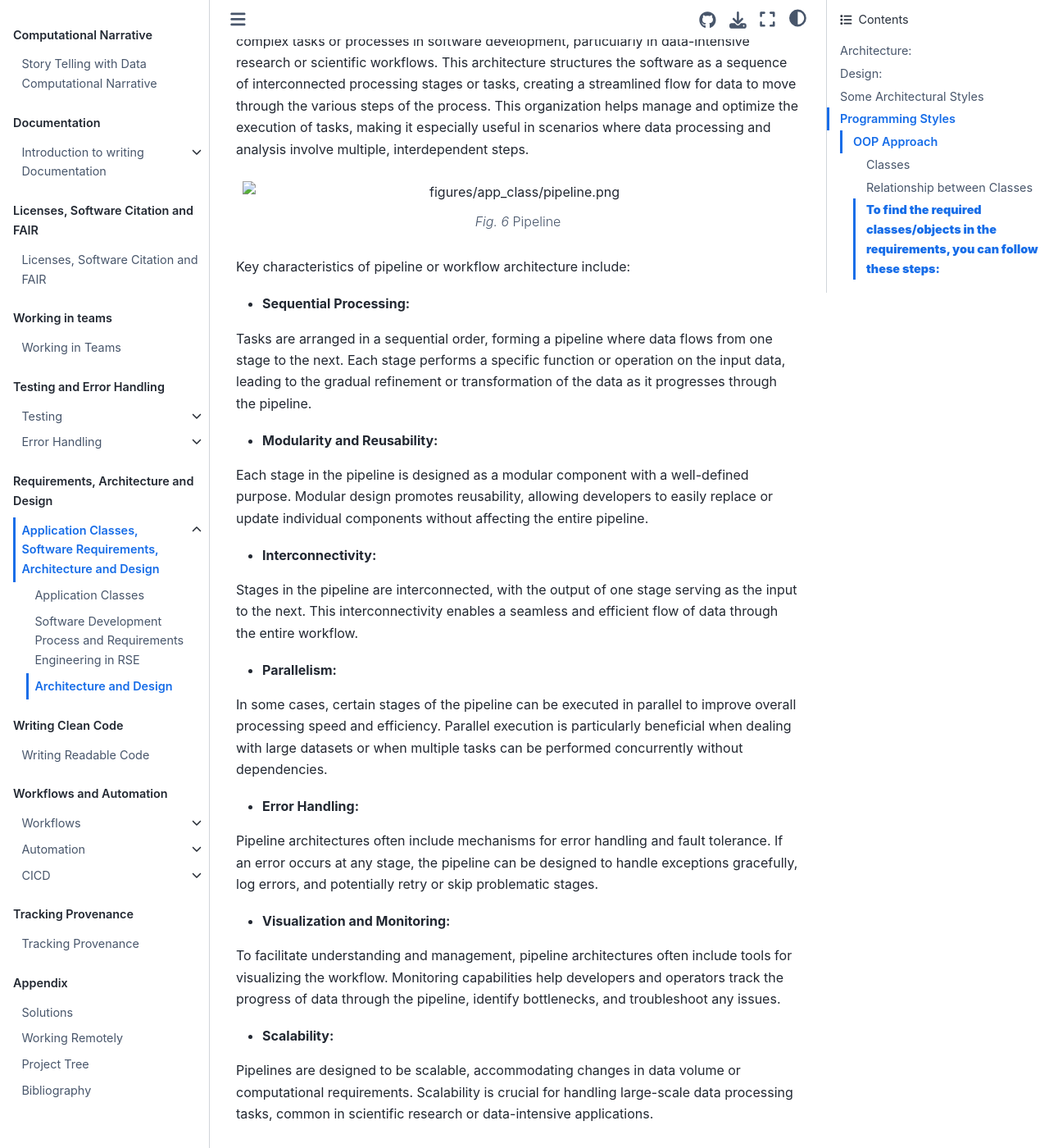
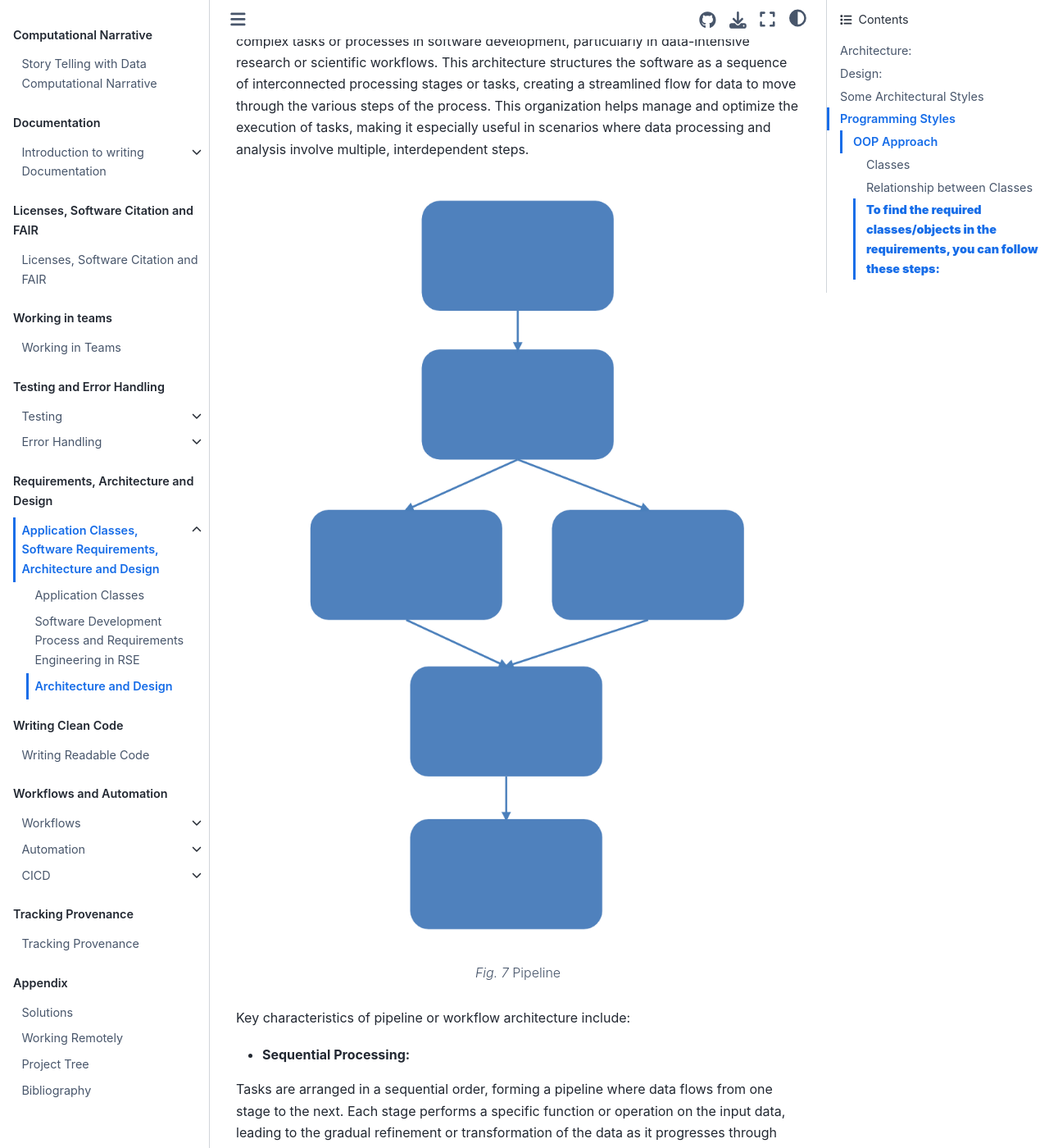
Before and after one commit to Software-Engineering-Group-UP/RSE-UP, a Jupyter Book: the page built from chapters/architecture_design.md, in a window 1280 px wide and 1400 px high, scrolled down 1682 px. Shown: the whole window at 82% size. Built offline with Jupyter Book 1.0.4 settings and Sphinx 7.4.7 and the Sphinx Book theme 1.1.4, drawn with Linux system fonts in a browser that asks for light colours; pages that are not in the unit, such as notebooks, are missing from menus; some of the changed text lies outside the part shown.

Commit message:
fixed figure path

````diff
--- a/chapters/architecture_design.md
+++ b/chapters/architecture_design.md
@@ -52,7 +52,7 @@
 
 A pipeline or workflow architecture is a systematic approach to organizing and executing complex tasks or processes in software development, particularly in data-intensive research or scientific workflows. This architecture structures the software as a sequence of interconnected processing stages or tasks, creating a streamlined flow for data to move through the various steps of the process. This organization helps manage and optimize the execution of tasks, making it especially useful in scenarios where data processing and analysis involve multiple, interdependent steps.
 
-```{figure} ../figures/app_class/pipeline.png
+```{figure} ../figures/app_classes/pipeline.png
 :name: pipeline
 Pipeline
 ```
@@ -99,7 +99,7 @@
 Client-server architecture is a computing model that divides the functionality of a software application into two distinct components: the client and the server. This separation allows for efficient processing, improved scalability, and centralized management of data. Here are key aspects of client-server architecture:
 
 
-```{figure} ../figures/app_class/client_server.png
+```{figure} ../figures/app_classes/client_server.png
 :name: client_server
 Client Server flow diagram
 ```
@@ -157,7 +157,7 @@
 The Model-View-Controller (MVC) architectural pattern is a widely used design pattern in software development that helps in organizing and structuring code for better maintainability and scalability. It divides an application into three interconnected components, each responsible for a specific aspect of the application:
 
 
-```{figure} ../figures/app_class/mvc.png
+```{figure} ../figures/app_classes/mvc.png
 :name: mvc
 Model View Controller
 ```
@@ -202,7 +202,7 @@
 
 
 
-```{figure} ../figures/app_class/microservices.png
+```{figure} ../figures/app_classes/microservices.png
 :name: microservices
 Microservices
 ```
@@ -243,7 +243,7 @@
 
 Layered architecture is a fundamental design paradigm that systematically structures a software system into distinct horizontal layers, with each layer dedicated to executing specific functions. This architectural approach arranges these layers in a hierarchical manner, resembling a stack, where each layer interacts exclusively with the one directly above or below it. This strict layer-to-layer communication fosters a modular and organized environment, facilitating a more efficient and scalable software development process.
 
-```{figure} ../figures/app_class/layered.png
+```{figure} ../figures/app_classes/layered.png
 :name: layered
 Layered Architecture
 ```
@@ -261,7 +261,7 @@
 
 The following Table shows a direct comparison between Procedural and Object Oriented Programming.
 
-```{figure} ../figures/app_class/pstyles.png
+```{figure} ../figures/app_classes/pstyles.png
 :name:pstyles
 Programming Styles
 ```
@@ -280,7 +280,7 @@
 
 [A tutorial can be found here](https://www.visual-paradigm.com/guide/uml-unified-modeling-language/uml-class-diagram-tutorial/ )
 
-```{figure} ../figures/app_class/uml_class.png
+```{figure} ../figures/app_classes/uml_class.png
 :name:uml_class
 UML Class Diagram
 ```
@@ -294,7 +294,7 @@
 - bottom section: methods (operations or functions)
 
 
-```{figure} ../figures/app_class/class.png
+```{figure} ../figures/app_classes/class.png
 :name:class
 Class Diagram
 ```
@@ -308,7 +308,7 @@
 
 Effective use of class relationships in OOP allows developers to create modular and scalable systems. By carefully designing and managing these relationships, developers can achieve code that is not only robust but also adaptable to changing requirements, fostering the principles of encapsulation, abstraction, and code reusability.
 
-```{figure} ../figures/app_class/class_rel.png
+```{figure} ../figures/app_classes/class_rel.png
 :name:class_rel
 Class Relationships
 ```
````
Also changed, not shown: chapters/application_classes.md (+1 -1 lines), chapters/requirements.md (+6 -3 lines).
